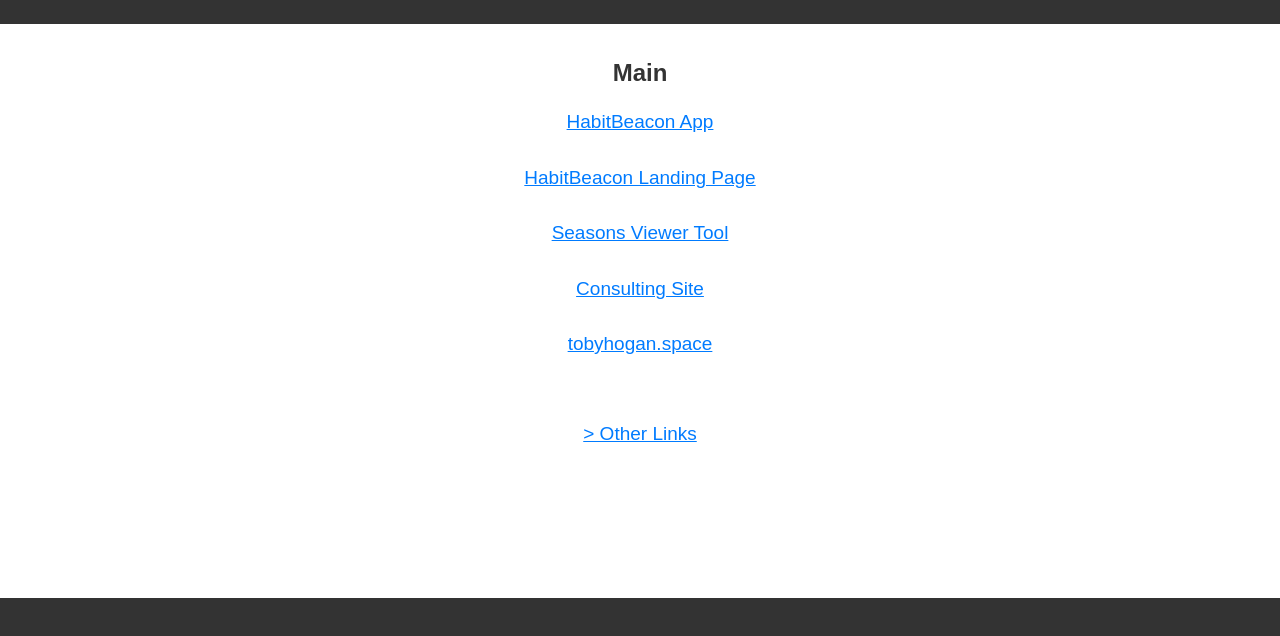
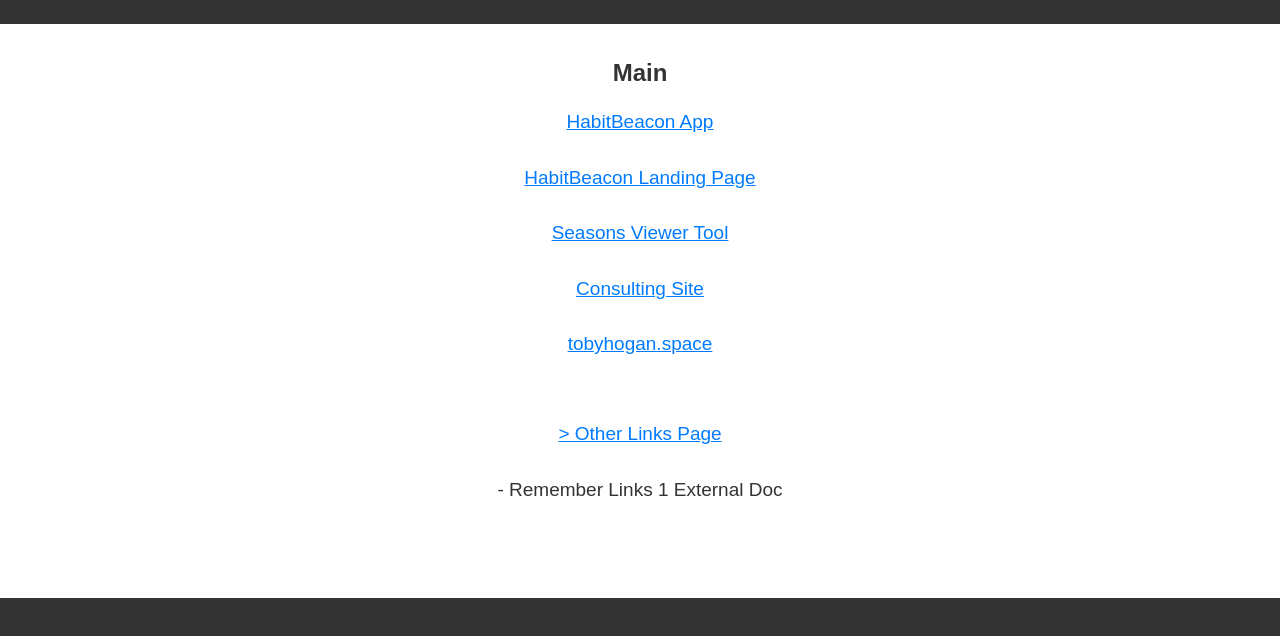
Before and after one commit to tobyhogan/my-links-page, a plain HTML site: page index.html in a window 1280 px wide. Shown: the part 102-738 px from the top of the page. Drawn offline with Linux system fonts and the light colour scheme.

Commit message:
updated links list

```diff
--- a/index.html
+++ b/index.html
@@ -19,7 +19,8 @@
         <p></p><a href="https://neon-gumdrop-15fc0f.netlify.app/" target="_blank">Consulting Site</a></p>
         <p></p><a href="https://tobyhogan.space" target="_blank">tobyhogan.space</a></p>
         <div id="divSeperator1"></div>
-        <p></p><a href="/utility-page/other.html">> Other Links</a></p>
+        <p></p><a href="/utility-page/other.html">> Other Links Page</a></p>
+        <p>- Remember Links 1 External Doc</p>
     </main>
     <footer>
     </footer>
--- a/style.css
+++ b/style.css
@@ -1,6 +1,7 @@
 p {
 
   margin: 0 0 25px 0;
+  font-size: 19px;
 
 }
 
```
